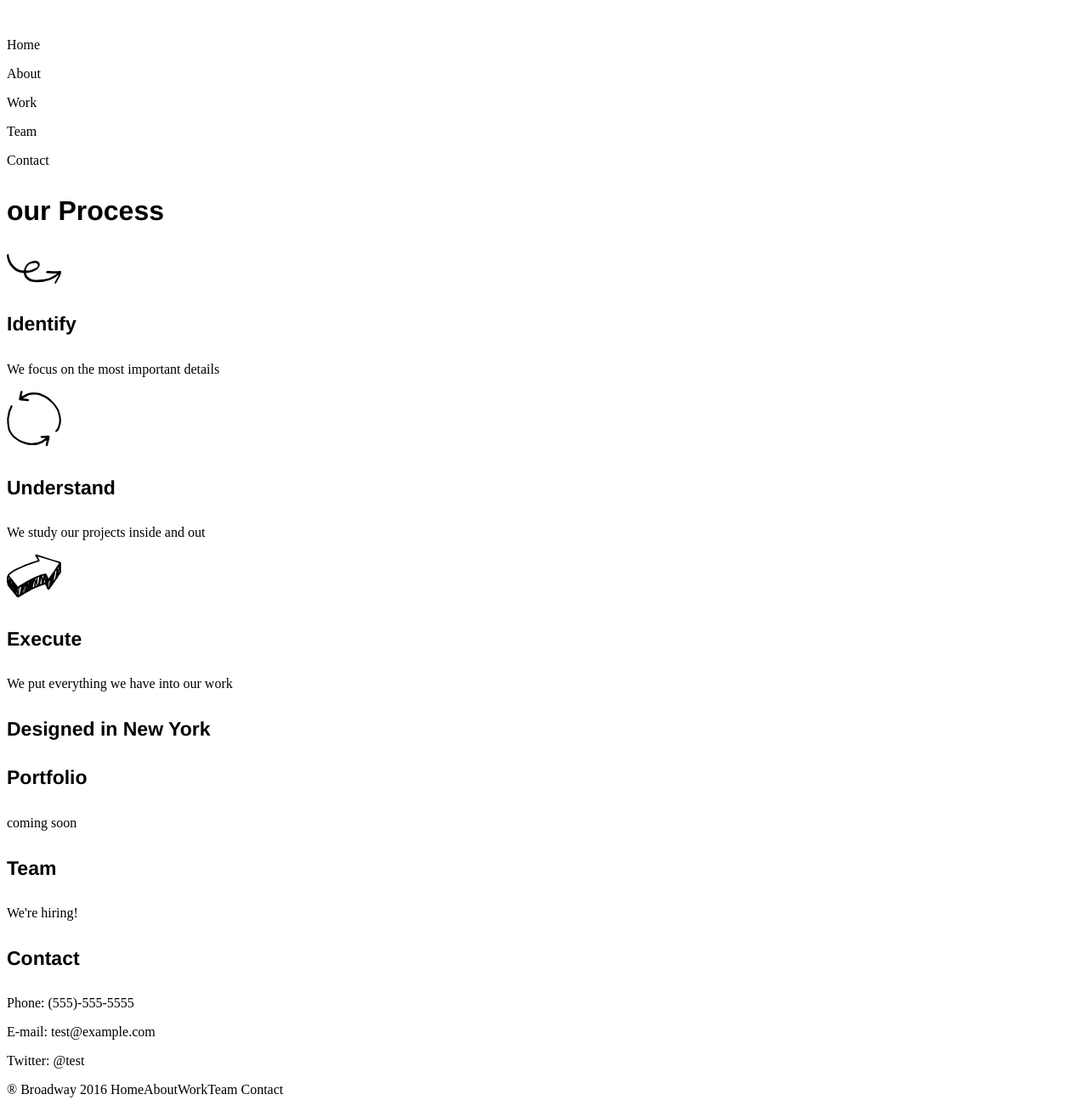
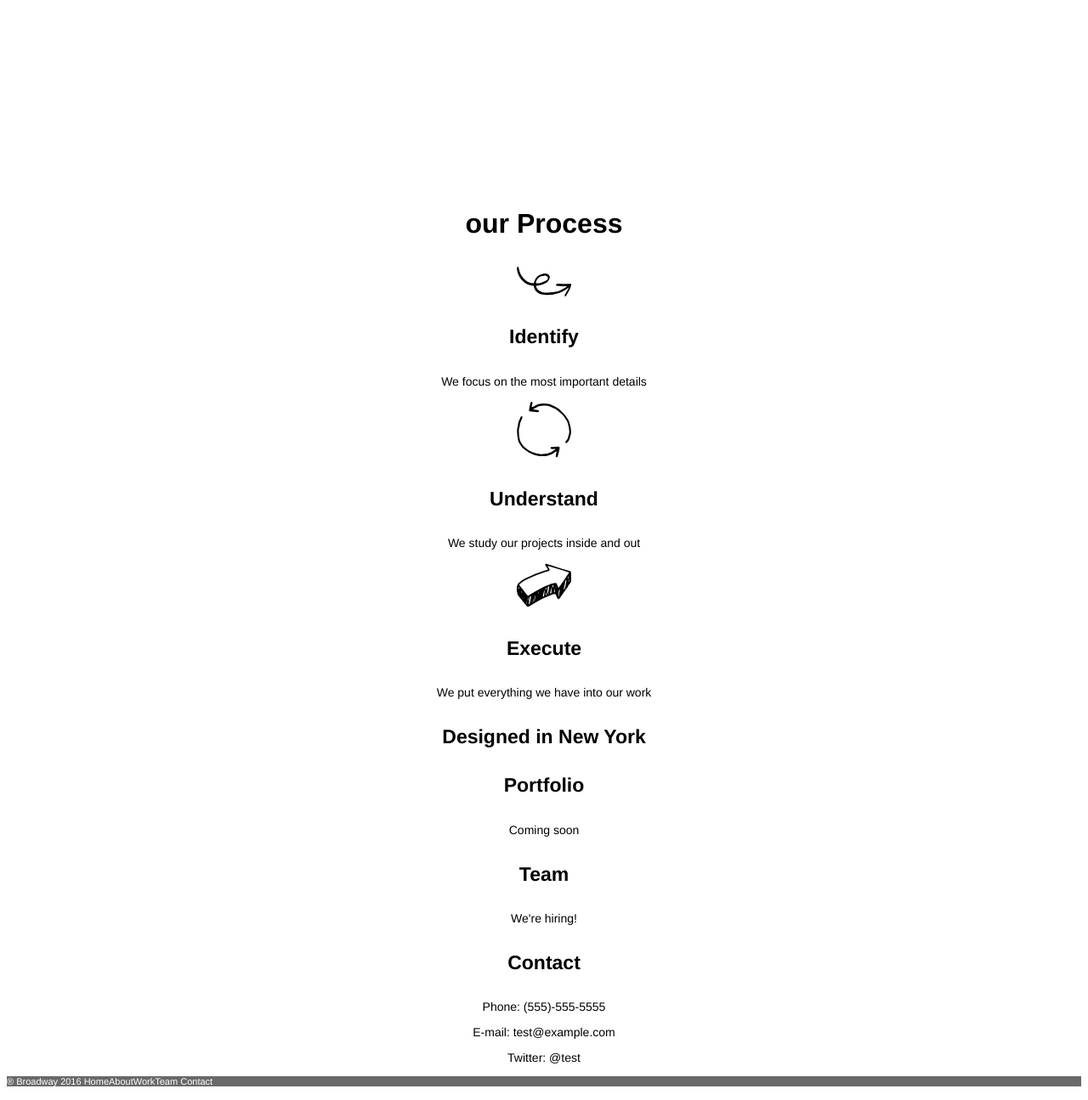
Before and after one commit to stanleymorgan/BroadwayProject, a plain HTML site: page index.html in a window 1280 px wide. Shown: the part 130-1425 px from the top of the page at 85% size. Drawn offline with Linux system fonts and the light colour scheme.

Commit message:
Added remainder of css

```diff
--- a/index.html
+++ b/index.html
@@ -7,36 +7,36 @@
   </head>
   <body>
     <h1>Broadway Design</h1>
-    <p><a>Home</a></p>
-    <p><a>About</a></p>
-    <p><a>Work</a></p>
-    <p><a>Team</a></p>
-    <p><a>Contact</a></p>
+    <p><a class="top">Home</a></p>
+    <p><a class="top">About</a></p>
+    <p><a class="top">Work</a></p>
+    <p><a class="top">Team</a></p>
+    <p><a class="top">Contact</a></p>
     <h3>our Process</h3>
 
-    <p><img src="resources/images/identify.svg"</p>
+    <p class="picture"><img src="resources/images/identify.svg"</p>
     <h4>Identify</h4>
     <p class="subheading">We focus on the most important details</p>
 
-    <p><img src="resources/images/understand.svg"</p>
+    <p class="picture"><img src="resources/images/understand.svg"</p>
     <h4>Understand</h4>
     <p class="subheading">We study our projects inside and out</p>
 
-    <p><img src="resources/images/execute.svg"</p>
+    <p class="picture"><img src="resources/images/execute.svg"</p>
     <h4>Execute</h4>
     <p class="subheading">We put everything we have into our work</p>
 
     <h4>Designed in New York</h4>
     <h4>Portfolio</h4>
-    <p>coming soon</p>
+    <p class="subheading">Coming soon</p>
 
     <h4>Team</h4>
-    <p>We're hiring!</p>
+    <p class="subheading">We're hiring!</p>
 
     <h4>Contact</h4>
-    <p>Phone: (555)-555-5555</p>
-    <p>E-mail: test@example.com</p>
-    <p>Twitter: @test</p>
+    <p class="subheading">Phone: (555)-555-5555</p>
+    <p class="subheading">E-mail: test@example.com</p>
+    <p class="subheading">Twitter: @test</p>
 
     <footer>&reg Broadway 2016 <a>Home</a><a>About</a><a>Work</a><a>Team</a>
       <a>Contact</a>
--- a/resources/css/style.css
+++ b/resources/css/style.css
@@ -3,13 +3,11 @@ h1{
   font-family: Helvetica;
   font-weight: bold;
   color: white;
-  text-align: center;
 }
 .top{
   font-family: Helvetica;
   font-size: 18px;
   color: white;
-  text-align: center;
 }
 h3{
   font-family: Helvetica;
@@ -21,3 +19,16 @@ h4{
   font-size: 23px;
   font-weight: bold;
 }
+.subheading{
+  font-family: Helvetica;
+  font-size: 14px;
+}
+h1, h3, h4, p{
+  text-align: center;
+}
+footer{
+  font-family: Helvetica;
+  font-size: 11px;
+  color: white;
+  background-color: dimgray;
+}
```
